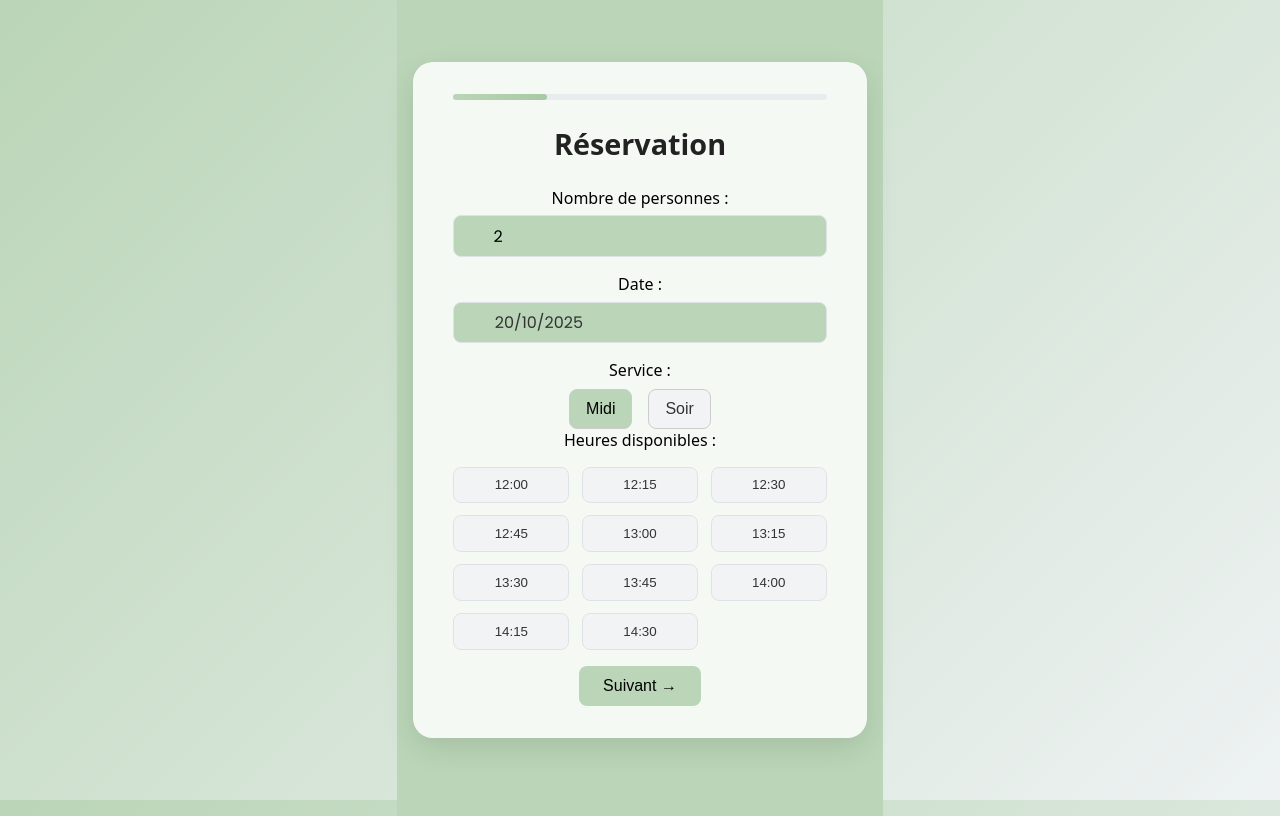
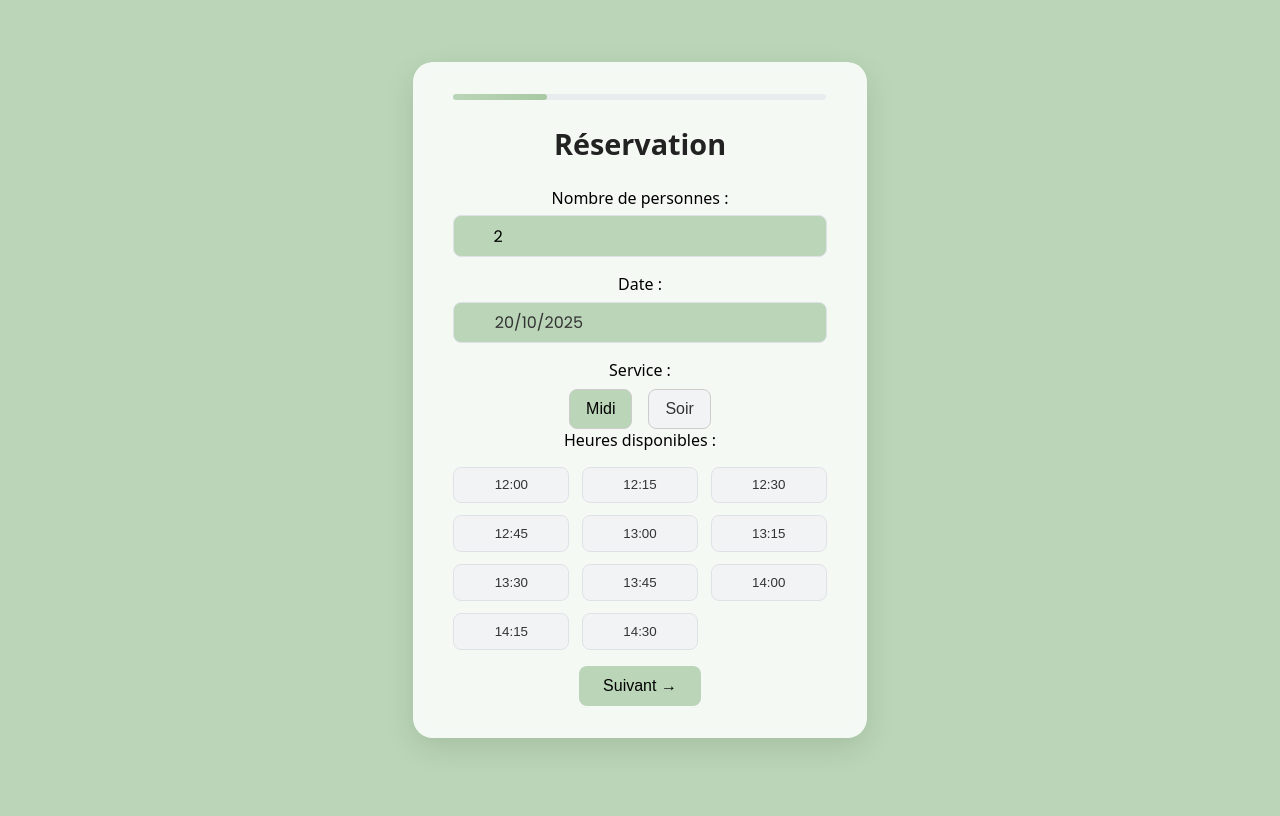
Before and after one commit to didier-coder/moom-app, a React (Create React App) app in the folder frontend/: page / in a window 1280 px wide. Built offline with nearby package versions, Linux system fonts and the light colour scheme.

Commit message:
Update App.css

```diff
--- a/frontend/src/App.css
+++ b/frontend/src/App.css
@@ -4,7 +4,8 @@ html, body, #root {
   height: 100%;
   margin: 0;
   padding: 0;
-  background: linear-gradient(135deg, #bad5b7 0%, #eef2f3 100%);
+  background-color: #bad5b7;
+  /*background: linear-gradient(135deg, #bad5b7 0%, #eef2f3 100%);*/
   display: flex;
   justify-content: center;
   align-items: center;
```
